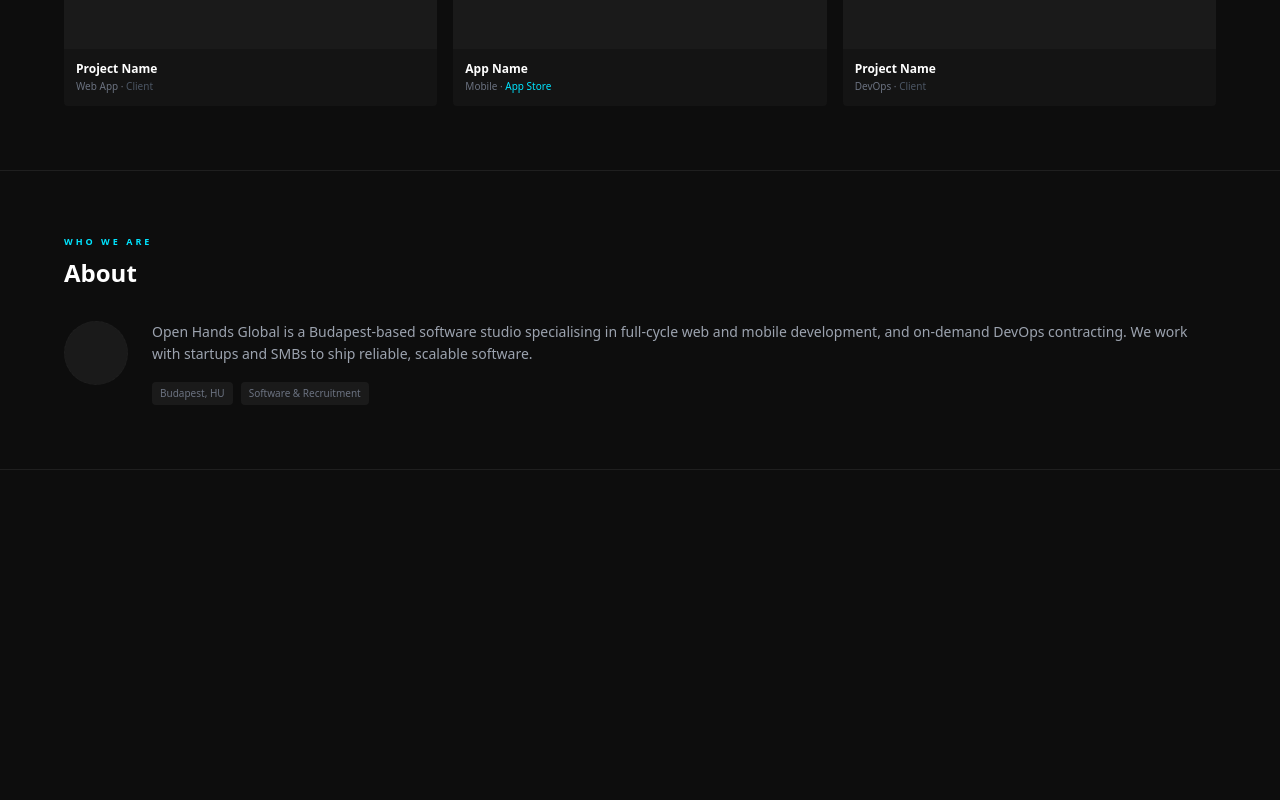
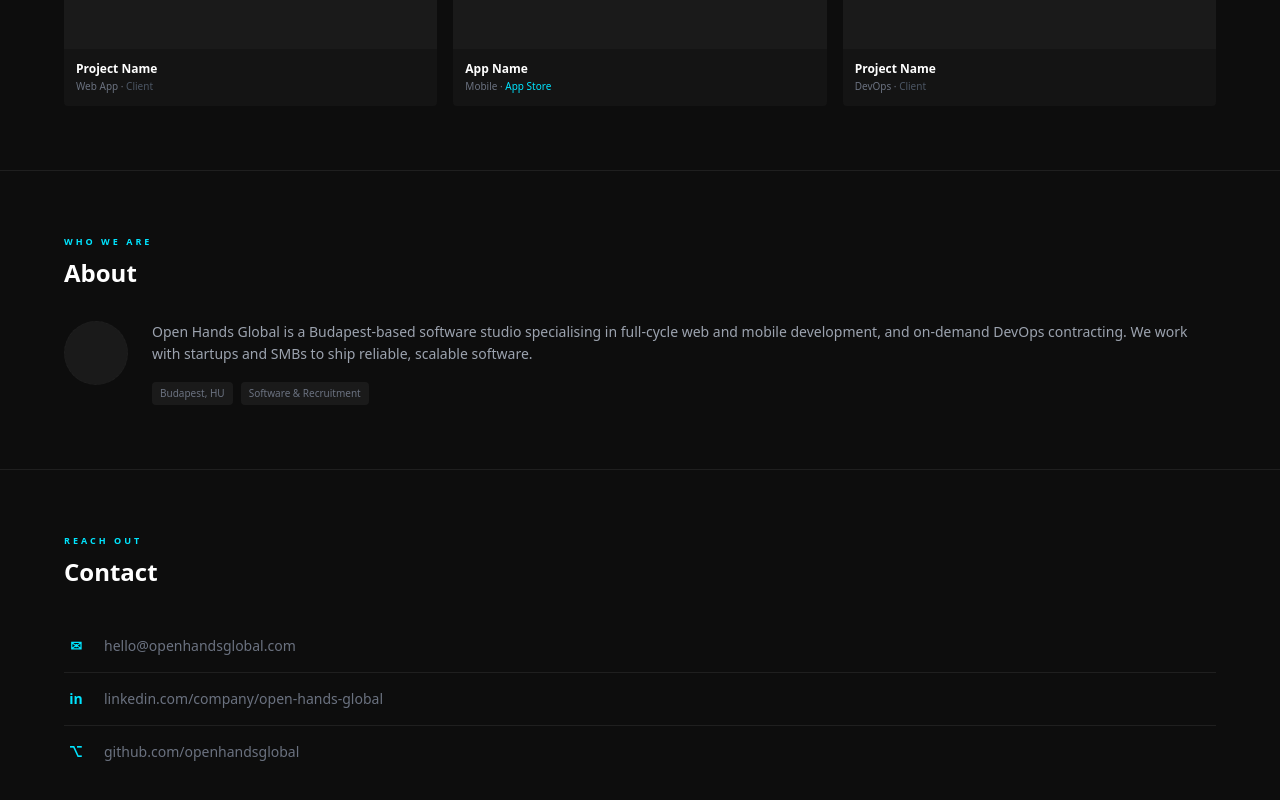
Before and after one commit to shgombb/open-hands-global-kft, a React (Vite) app: page / in a window 1280 px wide. Shown: the part 1512-2312 px from the top of the page. Before the commit the page ends 1982 px from the top, so only its background shows below. Built offline with nearby package versions, Linux system fonts and the light colour scheme.

Commit message:
feat: add Contact section

```diff
--- a/src/App.tsx
+++ b/src/App.tsx
@@ -3,6 +3,7 @@ import Hero from './components/sections/Hero'
 import Services from './components/sections/Services'
 import Portfolio from './components/sections/Portfolio'
 import About from './components/sections/About'
+import Contact from './components/sections/Contact'
 
 export default function App() {
   return (
@@ -13,6 +14,7 @@ export default function App() {
         <Services />
         <Portfolio />
         <About />
+        <Contact />
       </main>
     </div>
   )
--- /dev/null
+++ b/src/components/sections/Contact.tsx
@@ -0,0 +1,35 @@
+import SectionLabel from '../ui/SectionLabel'
+import { contactLinks, type ContactIcon } from '../../data/contact'
+
+const icons: Record<ContactIcon, string> = {
+  email: '✉',
+  linkedin: 'in',
+  github: '⌥',
+}
+
+export default function Contact() {
+  return (
+    <section id="contact" className="px-6 py-16">
+      <div className="mx-auto max-w-6xl">
+        <SectionLabel>Reach Out</SectionLabel>
+        <h2 className="mt-1 text-2xl font-bold text-white">Contact</h2>
+        <div className="mt-8 flex flex-col divide-y divide-dark-border">
+          {contactLinks.map((link) => (
+            <a
+              key={link.id}
+              href={link.href}
+              target="_blank"
+              rel="noopener noreferrer"
+              className="flex items-center gap-4 py-4 text-gray-500 transition-colors hover:text-white"
+            >
+              <span className="w-6 text-center text-sm font-bold text-brand">
+                {icons[link.icon]}
+              </span>
+              <span className="text-sm">{link.label}</span>
+            </a>
+          ))}
+        </div>
+      </div>
+    </section>
+  )
+}
```
